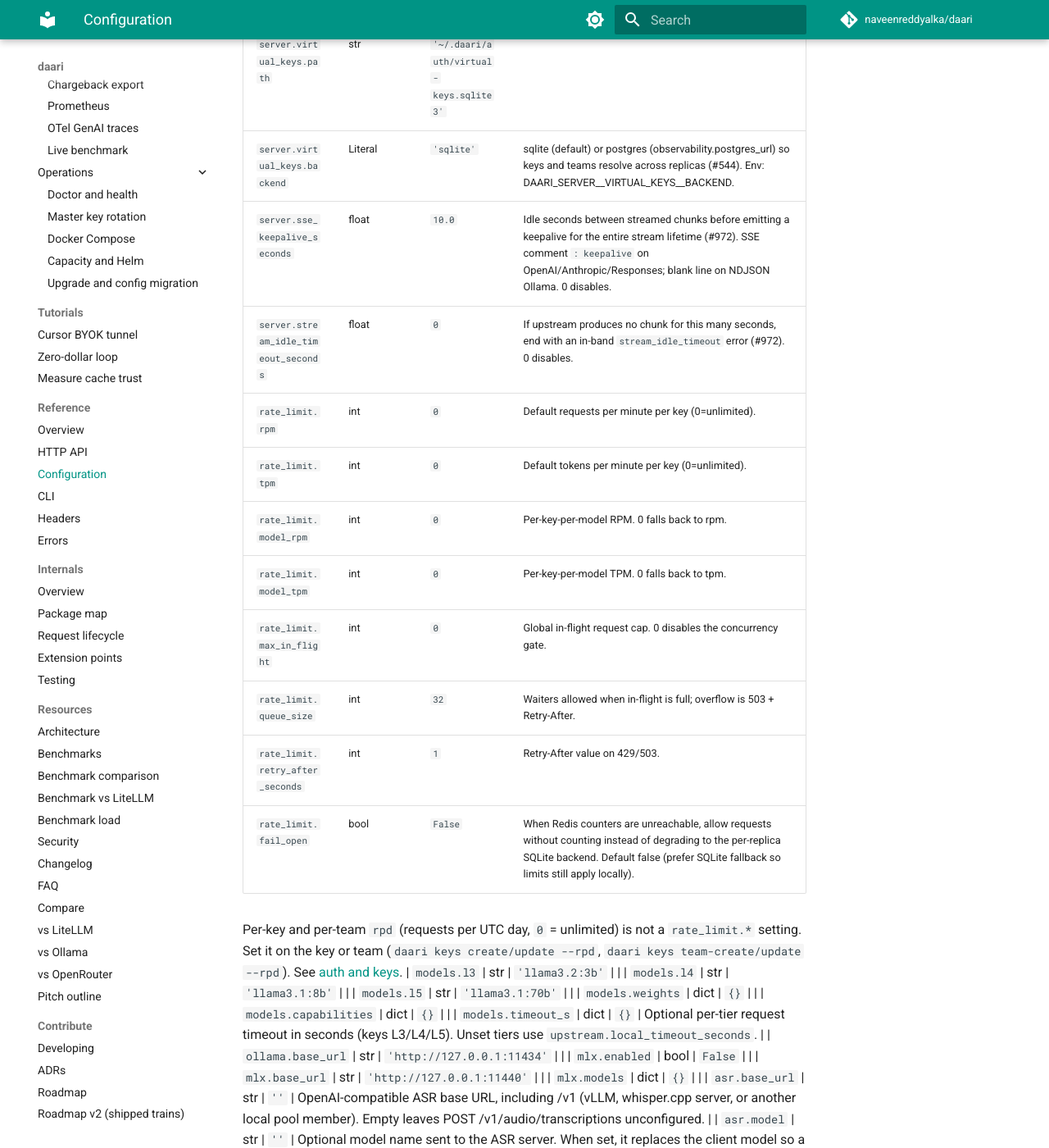
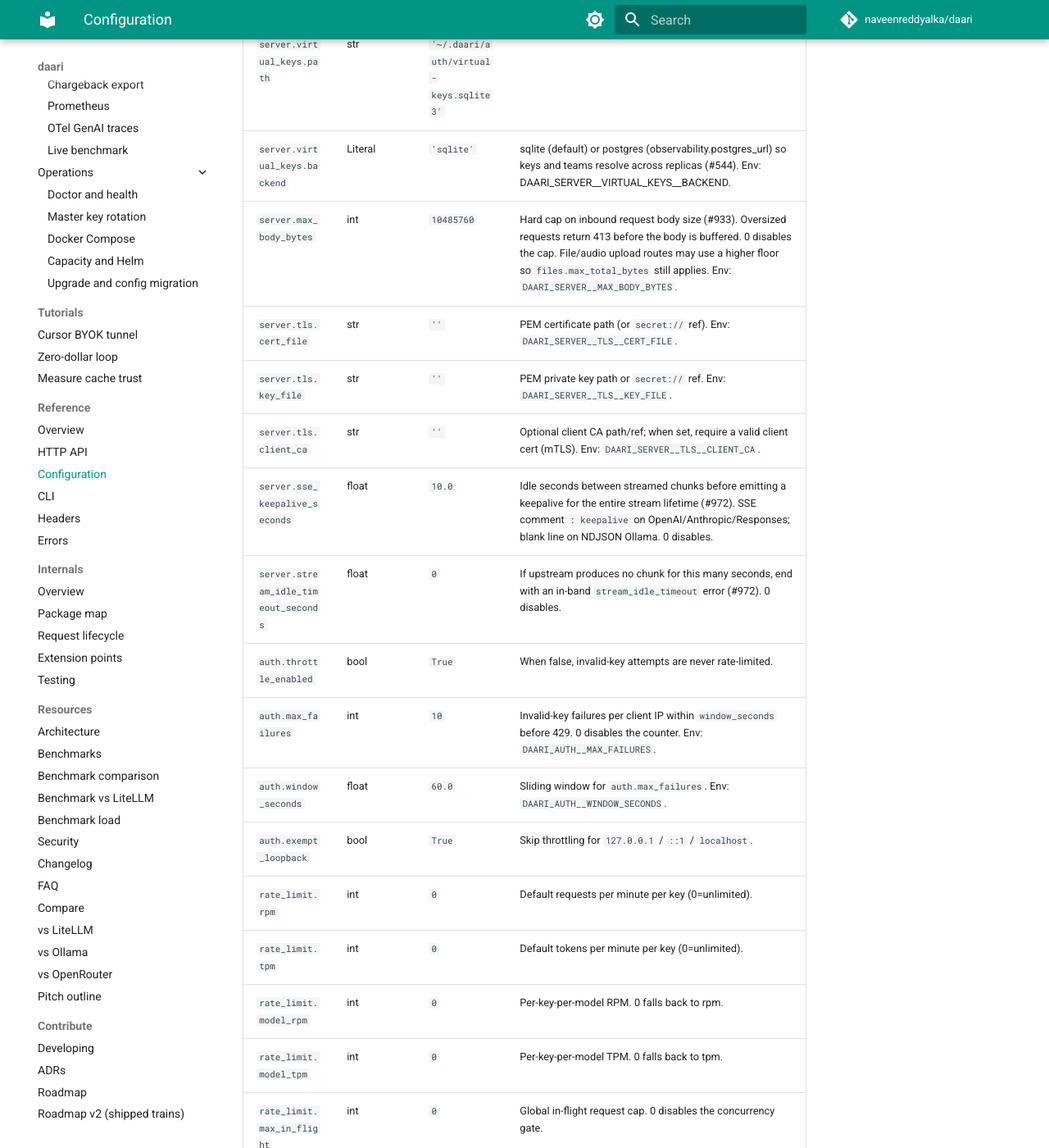
Before and after one commit to naveenreddyalka/daari, an MkDocs documentation site: the page built from docs/developer/reference/config.md, in a window 1280 px wide and 1400 px high, scrolled down 785 px. Shown: the whole window at 82% size. Built offline with MkDocs 1.6.1 and Material for MkDocs 9.7.7, drawn with Linux system fonts in a browser that asks for light colours; comment, search, counter and statistics services are not loaded.

Commit message:
docs(config): document server body/TLS and auth throttle knobs (#1004)
Add max_body_bytes, tls.*, and auth.* rows to the config reference while
keeping the hand-written rpd footnote intact.

Co-authored-by: Cursor <cursoragent@cursor.com>

```diff
--- a/docs/developer/reference/config.md
+++ b/docs/developer/reference/config.md
@@ -16,8 +16,16 @@ in `.daari.yaml`, and every key is also settable via environment variable:
 | `server.virtual_keys.enabled` | bool | `True` |  |
 | `server.virtual_keys.path` | str | `'~/.daari/auth/virtual-keys.sqlite3'` |  |
 | `server.virtual_keys.backend` | Literal | `'sqlite'` | sqlite (default) or postgres (observability.postgres_url) so keys and teams resolve across replicas (#544). Env: DAARI_SERVER__VIRTUAL_KEYS__BACKEND. |
+| `server.max_body_bytes` | int | `10485760` | Hard cap on inbound request body size (#933). Oversized requests return 413 before the body is buffered. 0 disables the cap. File/audio upload routes may use a higher floor so `files.max_total_bytes` still applies. Env: `DAARI_SERVER__MAX_BODY_BYTES`. |
+| `server.tls.cert_file` | str | `''` | PEM certificate path (or `secret://` ref). Env: `DAARI_SERVER__TLS__CERT_FILE`. |
+| `server.tls.key_file` | str | `''` | PEM private key path or `secret://` ref. Env: `DAARI_SERVER__TLS__KEY_FILE`. |
+| `server.tls.client_ca` | str | `''` | Optional client CA path/ref; when set, require a valid client cert (mTLS). Env: `DAARI_SERVER__TLS__CLIENT_CA`. |
 | `server.sse_keepalive_seconds` | float | `10.0` | Idle seconds between streamed chunks before emitting a keepalive for the entire stream lifetime (#972). SSE comment `: keepalive` on OpenAI/Anthropic/Responses; blank line on NDJSON Ollama. 0 disables. |
 | `server.stream_idle_timeout_seconds` | float | `0` | If upstream produces no chunk for this many seconds, end with an in-band `stream_idle_timeout` error (#972). 0 disables. |
+| `auth.throttle_enabled` | bool | `True` | When false, invalid-key attempts are never rate-limited. |
+| `auth.max_failures` | int | `10` | Invalid-key failures per client IP within `window_seconds` before 429. 0 disables the counter. Env: `DAARI_AUTH__MAX_FAILURES`. |
+| `auth.window_seconds` | float | `60.0` | Sliding window for `auth.max_failures`. Env: `DAARI_AUTH__WINDOW_SECONDS`. |
+| `auth.exempt_loopback` | bool | `True` | Skip throttling for `127.0.0.1` / `::1` / `localhost`. |
 | `rate_limit.rpm` | int | `0` | Default requests per minute per key (0=unlimited). |
 | `rate_limit.tpm` | int | `0` | Default tokens per minute per key (0=unlimited). |
 | `rate_limit.model_rpm` | int | `0` | Per-key-per-model RPM. 0 falls back to rpm. |
```
Also changed, not shown: docs/TRACKING.md (+8 -1 lines), 1 other file.
